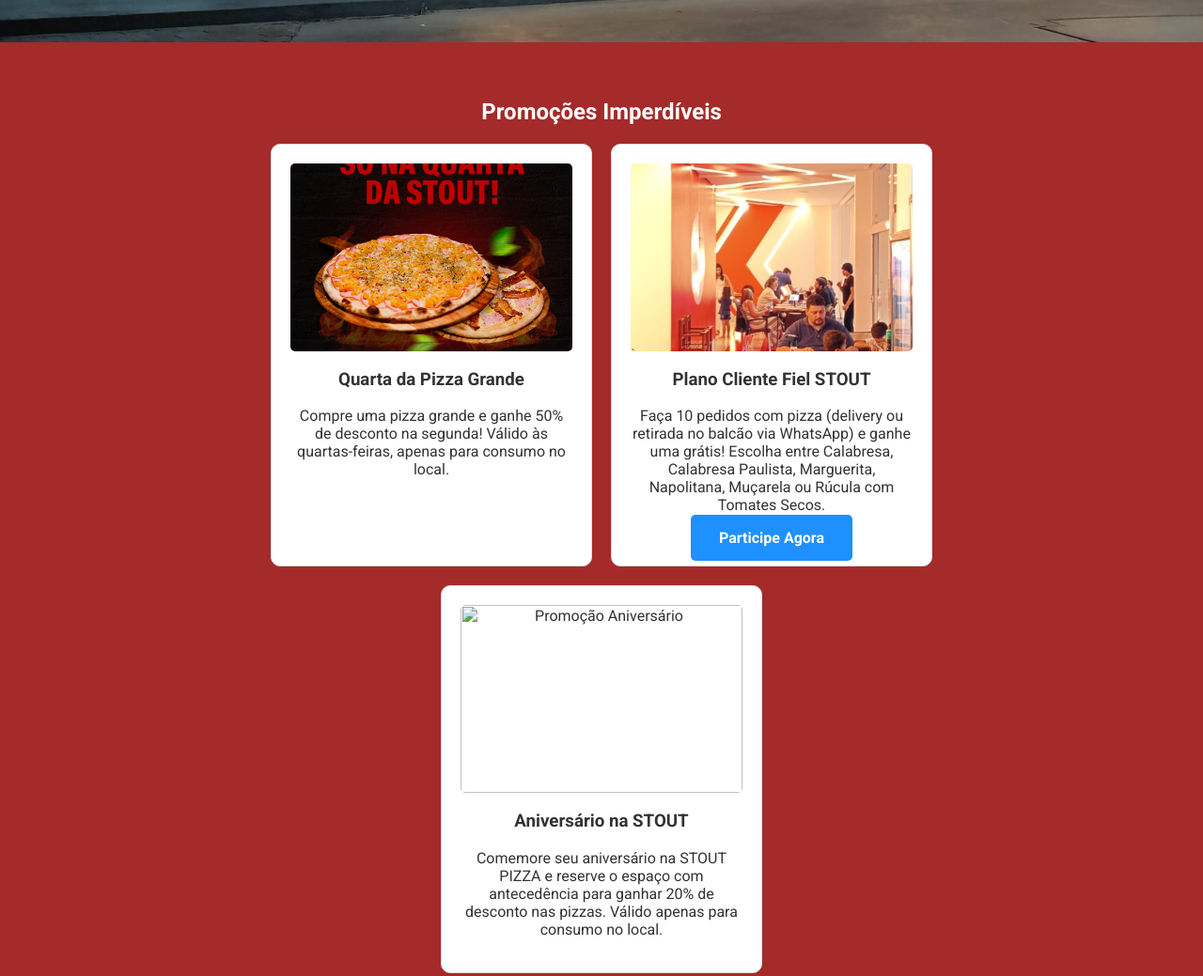
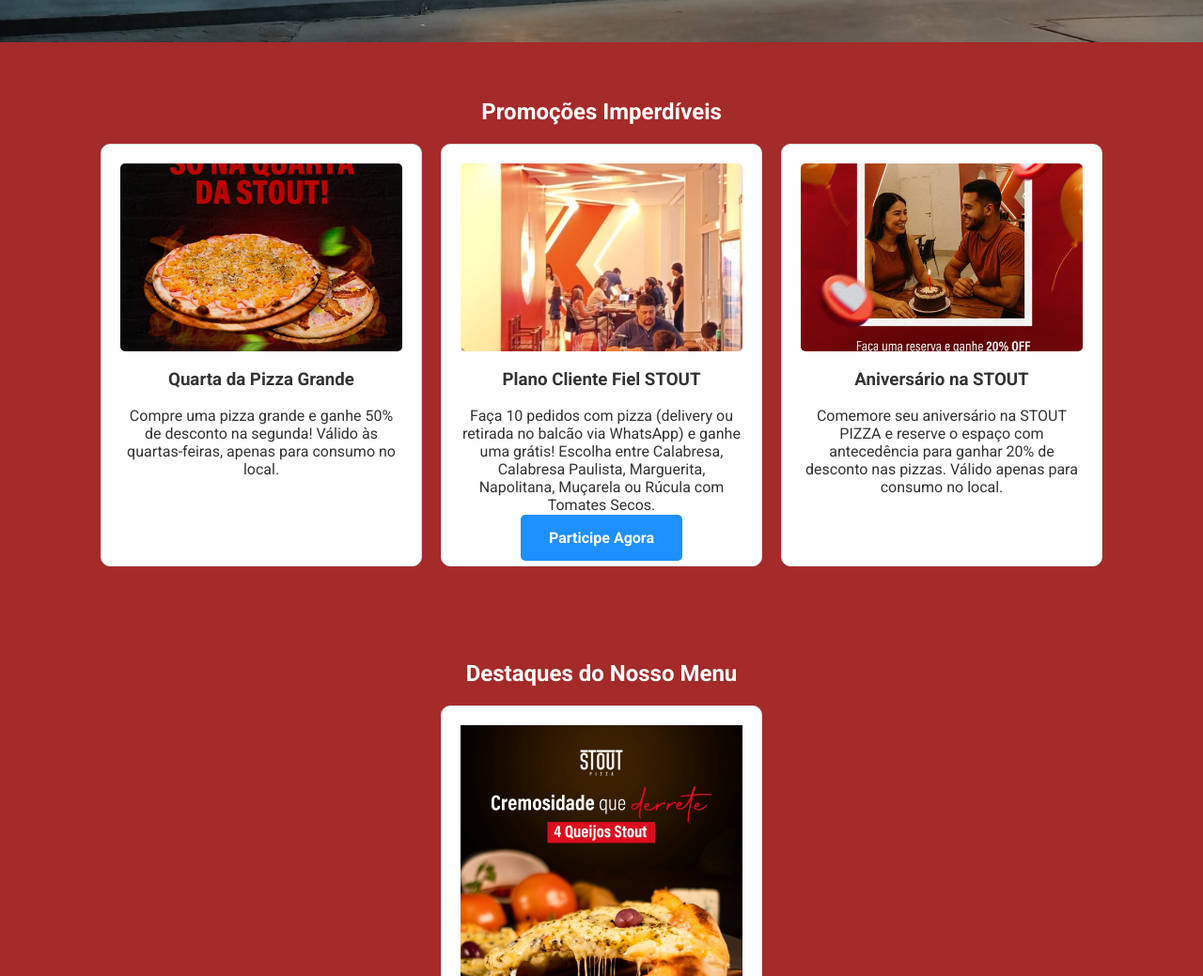
Before and after one commit to Osbalgaint/stout-pizza-site, a plain HTML site: page index.html in a window 1280 px wide. Shown: the part 685-1724 px from the top of the page at 94% size. Drawn offline with Linux system fonts and the light colour scheme.

```diff
--- a/index.html
+++ b/index.html
@@ -82,7 +82,7 @@
                 <a href="https://wa.me/5563999982395" class="cta-button">Participe Agora</a>
             </div>
             <div class="card">
-                <img src="./static/pizza-aniversario.jpg" alt="Promoção Aniversário" class="promo-image">
+                <img src="./static/aniversario.jpg" alt="Promoção Aniversário" class="promo-image">
                 <h3>Aniversário na STOUT</h3>
                 <p>Comemore seu aniversário na STOUT PIZZA e reserve o espaço com antecedência para ganhar 20% de desconto nas pizzas. Válido apenas para consumo no local.</p>
             </div>
--- a/styles.css
+++ b/styles.css
@@ -89,7 +89,7 @@ section {
     display: flex;
     justify-content: center;
     gap: 20px;
-    flex-wrap: wrap;
+    flex-wrap: nowrap;
     max-width: 1000px;
     margin: 0 auto;
 }
```
Also changed, not shown: static/aniversario.jpg (renamed from static/aniversário.jpg).
